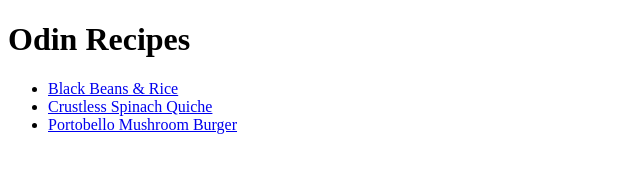
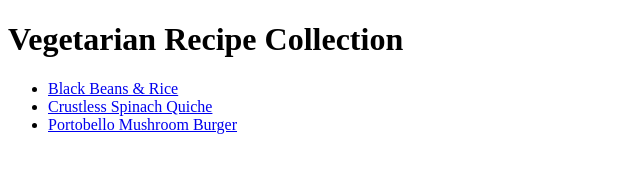
Before and after one commit to rscodeflex/odin-recipes, a plain HTML site: page index.html in a window 1280 px wide. Shown: the whole page, without its empty margins (0-640 px from the left). Drawn offline with Linux system fonts and the light colour scheme.

Commit message:
Change index title

```diff
--- a/index.html
+++ b/index.html
@@ -5,7 +5,7 @@
         <meta charset="UTF-8">
     </head>
     <body>
-        <h1>Odin Recipes</h1>
+        <h1>Vegetarian Recipe Collection</h1>
         <p><ul>
         <li><a href="recipes/bbr.html">Black Beans & Rice</a></li>
         <li><a href="recipes/quiche.html">Crustless Spinach Quiche</a></li>
```
